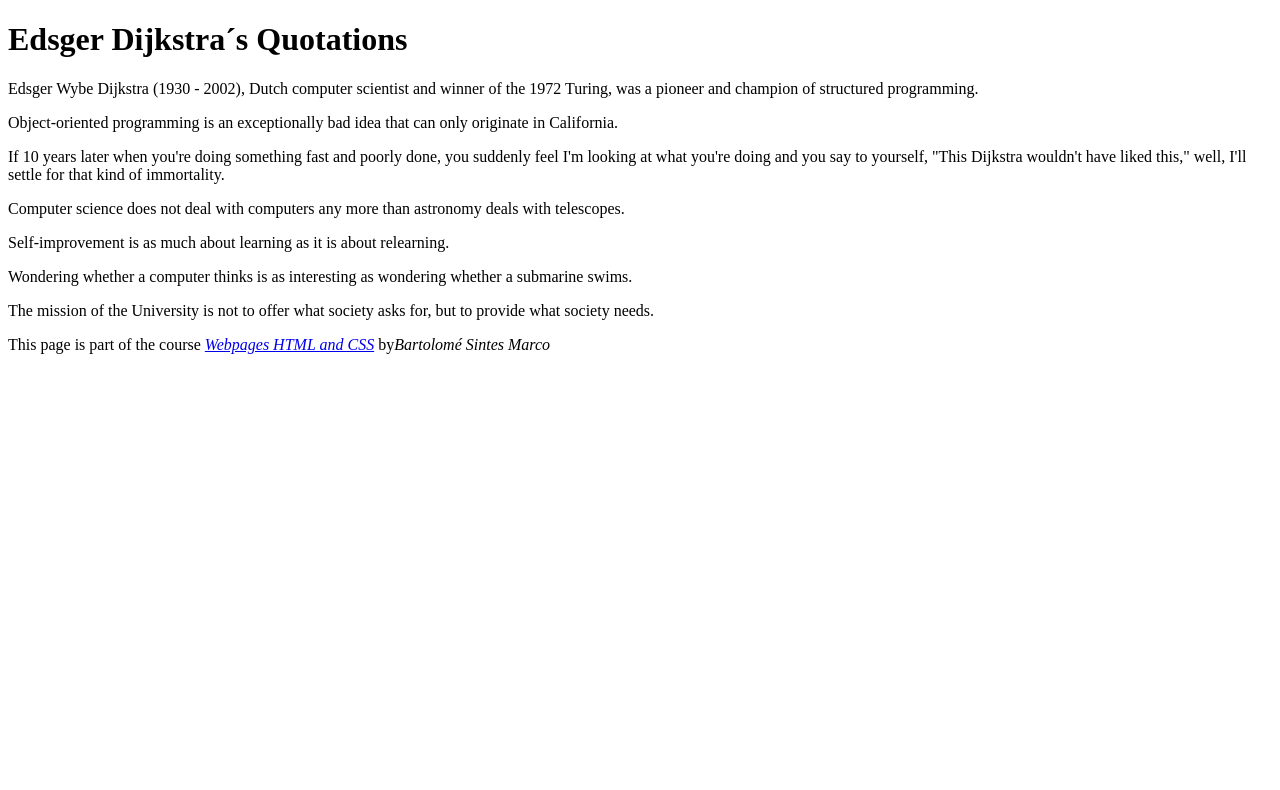
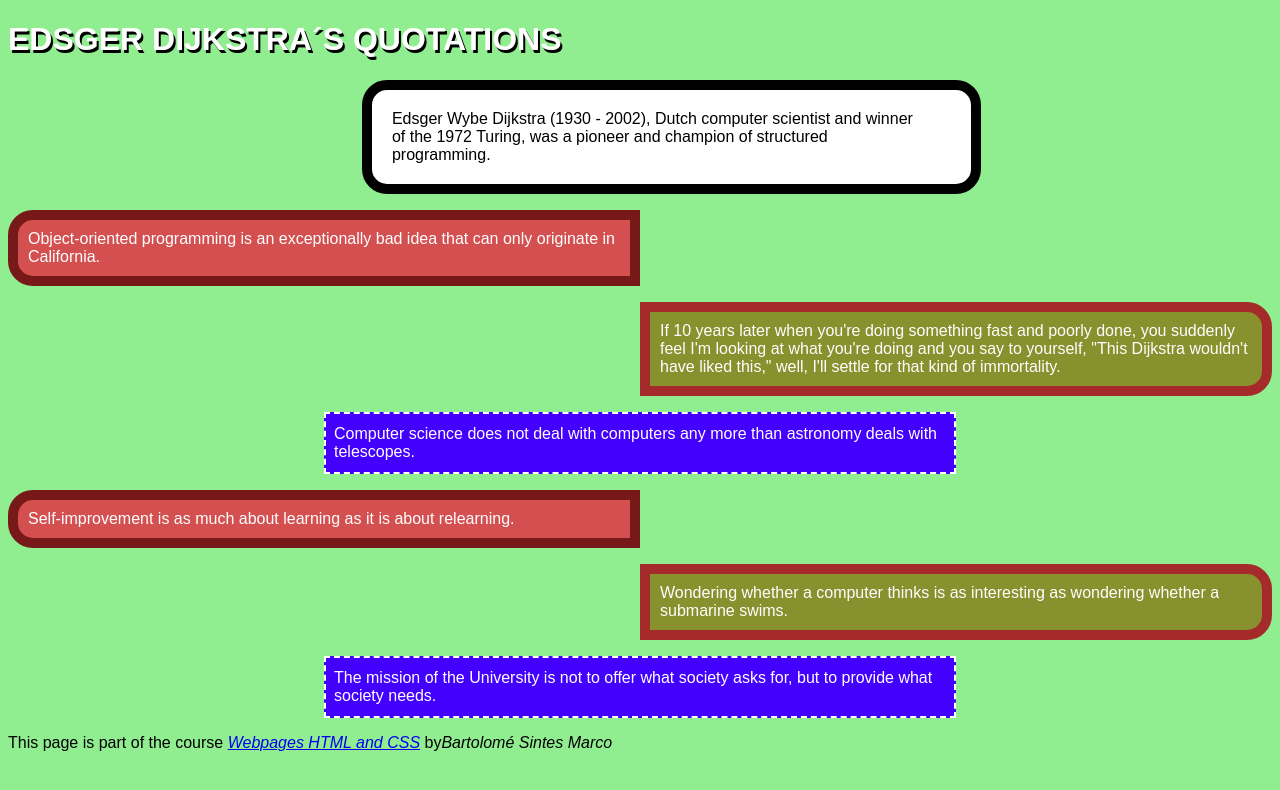
Before and after one commit to karlyCCTV/LengMarcas-UT4-En-Proceso, a plain HTML site: page 4.Padding, Margin,Border/dijkstra.html in a window 1280 px wide. Drawn offline with Linux system fonts and the light colour scheme.

Commit message:
Acabado el trabajo 4

```diff
--- a/4.Padding, Margin,Border/dijkstra.css
+++ b/4.Padding, Margin,Border/dijkstra.css
@@ -27,3 +27,52 @@ You have in total 4 classes that you MUST NOT modify.
 In this exercise you can use type of letter:sans-serif.
 
 */
+
+body {
+    background-color: #90EE90;
+    font-family: sans-serif;
+}
+h1 {
+    text-transform: uppercase;
+    color: white;
+    text-shadow: 2px 3px 0px black;
+}
+
+.intro {
+    background-color: white;
+    margin-right: 23%;
+    margin-left: 28%;
+    padding: 20px 50px 20px 20px;
+    border: solid black 10px;
+    border-radius: 25px;
+}
+
+.style-1 {
+    color: white;
+    background-color: #D45050;
+    margin-right: 50%;
+    padding: 10px 10px 10px 10px;
+    border: solid #771919 10px;
+    border-top-left-radius: 25px;
+    border-bottom-left-radius: 25px;
+
+}
+
+.style-2 {
+    color: white;
+    background-color: #88912D;
+    margin-left: 50%;
+    padding: 10px 10px 10px 10px;
+    border: solid #A52A2A 10px;
+    border-top-right-radius: 25px;
+    border-bottom-right-radius: 25px;
+}
+
+.style-3 {
+    color: white;
+    background-color: #4400FF;
+    margin-right: 25%;
+    margin-left: 25%;
+    padding: 11px 8px 11px 8px;
+    border: dashed white 2.5px;
+}
```
